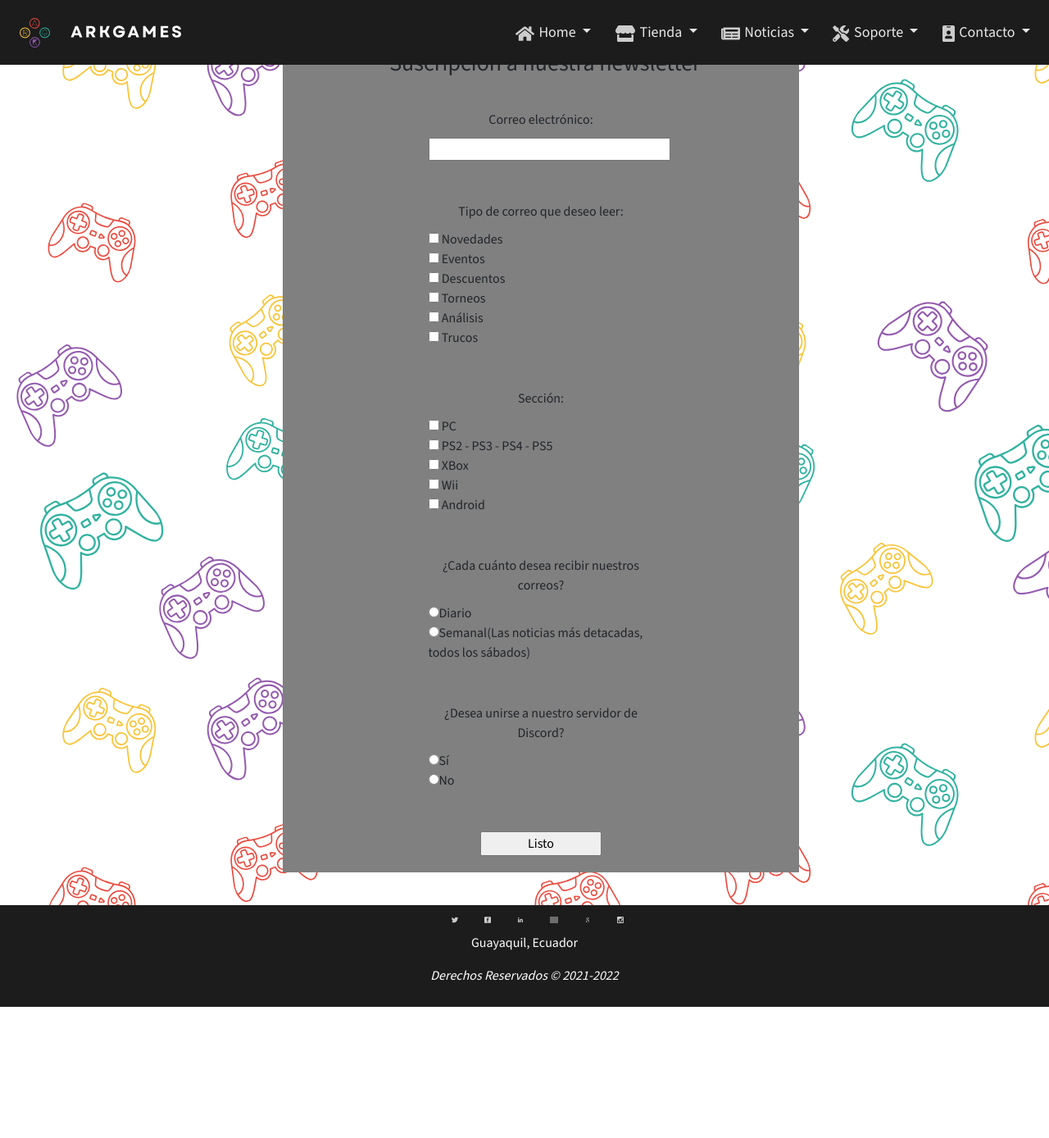
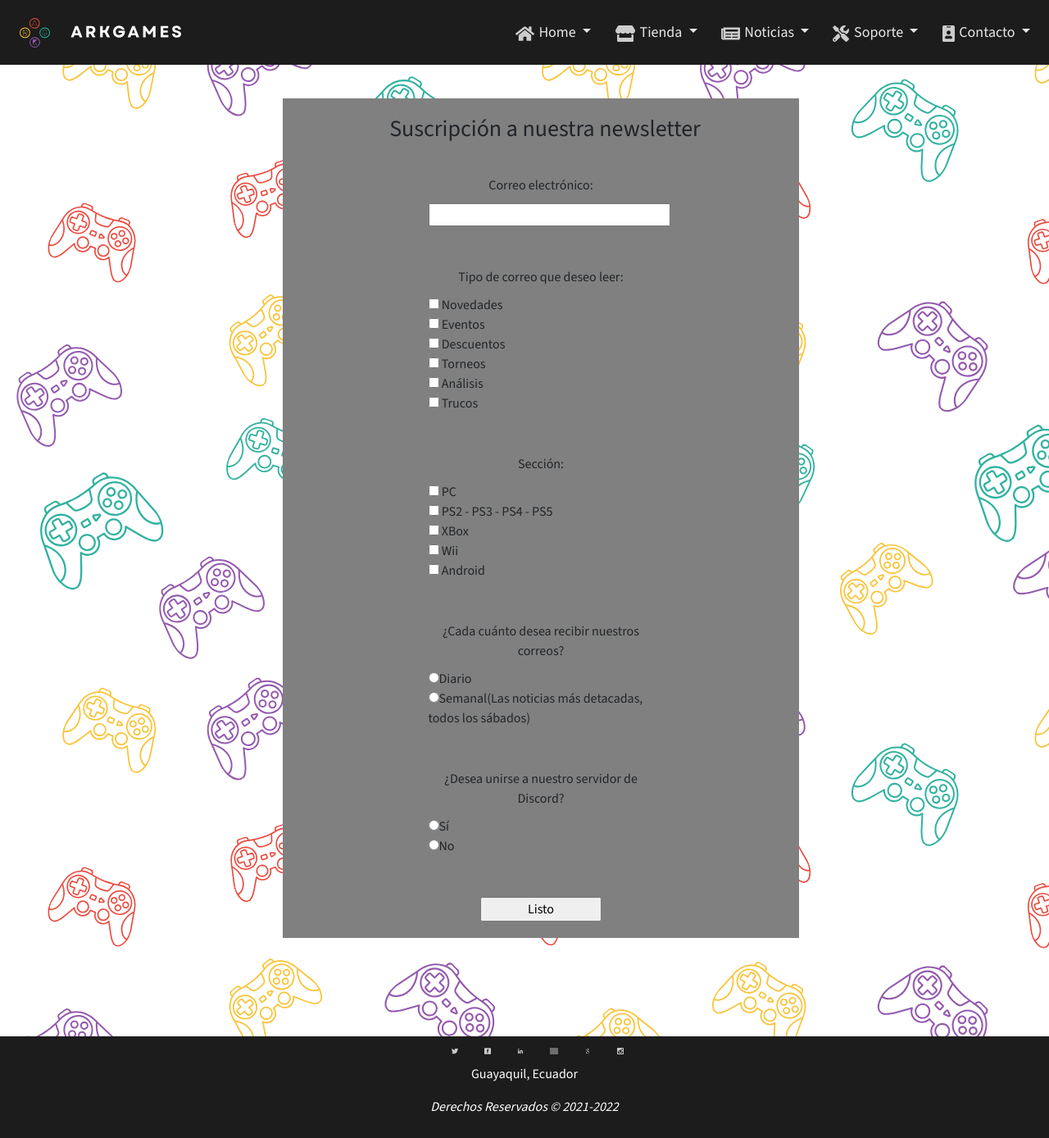
Before and after one commit to edgarbasurto/ArkGames-php, a PHP site: page /views/Noticias/frm_BernalHelen.php in a window 1280 px wide. Shown: the whole page at 82% size. Before the commit the page ends 1228 px from the top, so only its background shows below. Run offline with PHP 8.4, Linux system fonts and the light colour scheme; grey boxes are pictures that could not be loaded.

Commit message:
corregido

```diff
--- a/views/Noticias/frm_BernalHelen.php
+++ b/views/Noticias/frm_BernalHelen.php
@@ -21,7 +21,7 @@
             display: flex;
             align-items: center;
             justify-content: center;
-            margin: 20px;
+            margin: 100px 20px;
             padding: 10px;
             width: 100%;
         }
@@ -68,6 +68,7 @@
     include_once '../Templates/header.php'
     ?>
     <!------------------------------------------------------------------------------------------>
+
     <div class="suscripcion">
         <div>
             <h3 style="padding-left: 10px;">Suscripción a nuestra newsletter</h3>
```
